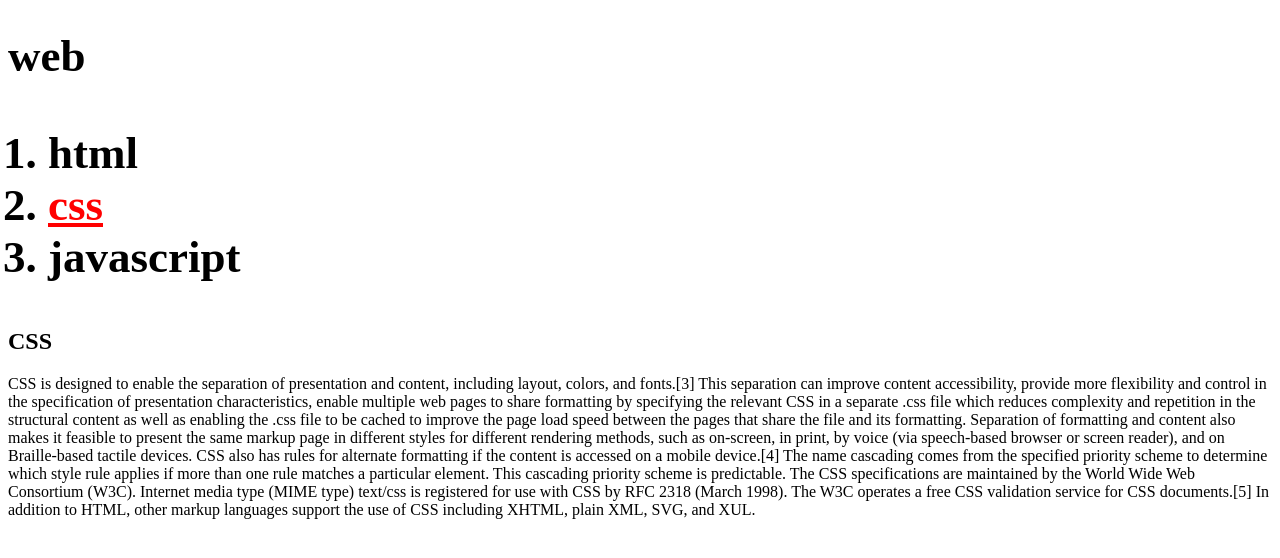
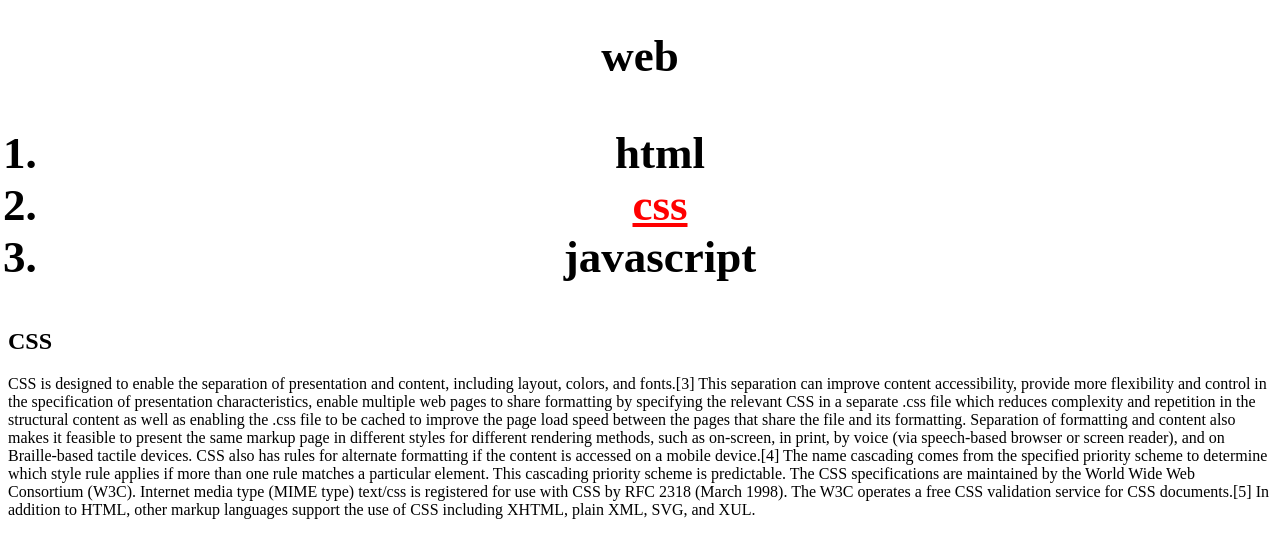
Before and after one commit to jyjy418/WEB1, a plain HTML site: page 2.html in a window 1280 px wide. Drawn offline with Linux system fonts and the light colour scheme.

Commit message:
Add files via upload

```diff
--- a/2.html
+++ b/2.html
@@ -24,7 +24,7 @@
 
   h1 {
 
-      text-aligh: center;
+      text-align: center;
       font-size:45px;
 
   }
```
